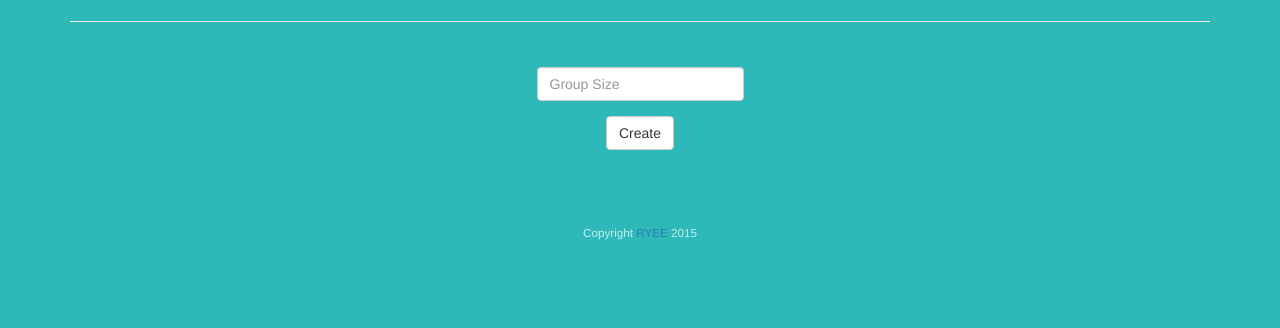
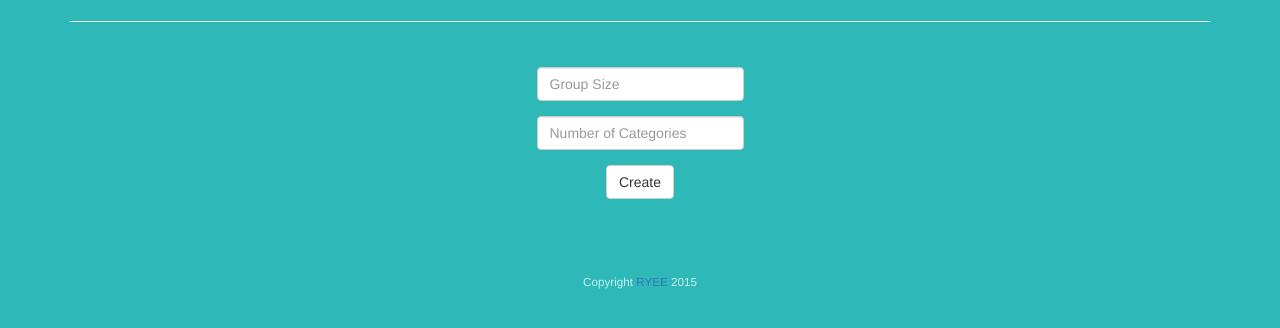
Before and after one commit to eagraf/star, a PHP site: page /group_create.php in a window 1280 px wide. Shown: the part 244-572 px from the top of the page. Run offline with PHP 8.4, Linux system fonts and the light colour scheme.

Commit message:
During group prepare, asks user to enter number of categories, group_finalize displays them. Does not store the information anywhere.
Signed-off-by: Sam Rackey <samrcr71@gmail.com>

```diff
--- a/public/group_create.php
+++ b/public/group_create.php
@@ -17,9 +17,14 @@
         {
             error("You must specify the size of the group.");
         }
+		if (empty($_POST["group_cat_size"]))
+        {
+            error("You must specify the number of categories for your group.");
+        }
 
 		$size = $_POST['group_size'];
-		render("group_finalize_form.php", ["title" => "Register", "size" => $size ]);
+		$cat_num = $_POST['group_cat_size'];
+		render("group_finalize_form.php", ["title" => "Register", "size" => $size, "cat_num" => $cat_num ]);
 
     }
 
--- a/views/group_prepare_form.php
+++ b/views/group_prepare_form.php
@@ -2,6 +2,9 @@
     <fieldset>
         <div class="form-group">
             <input class="form-control" name="group_size" placeholder="Group Size" type="text"/>
+        </div>
+		<div class="form-group">
+            <input class="form-control" name="group_cat_size" placeholder="Number of Categories" type="text"/>
         </div>
         <div class="form-group">
             <button class="btn btn-default" type="submit">
```
Also changed, not shown: views/group_finalize_form.php (+10 -1 lines).
